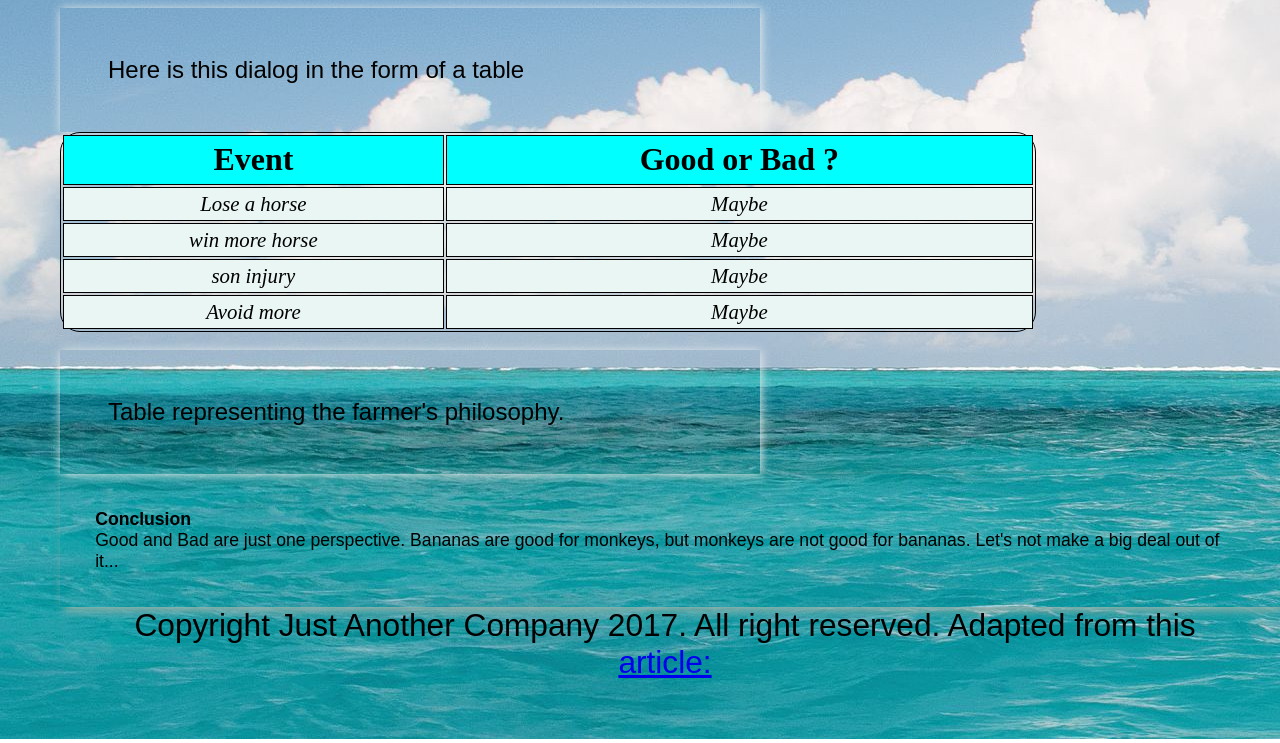
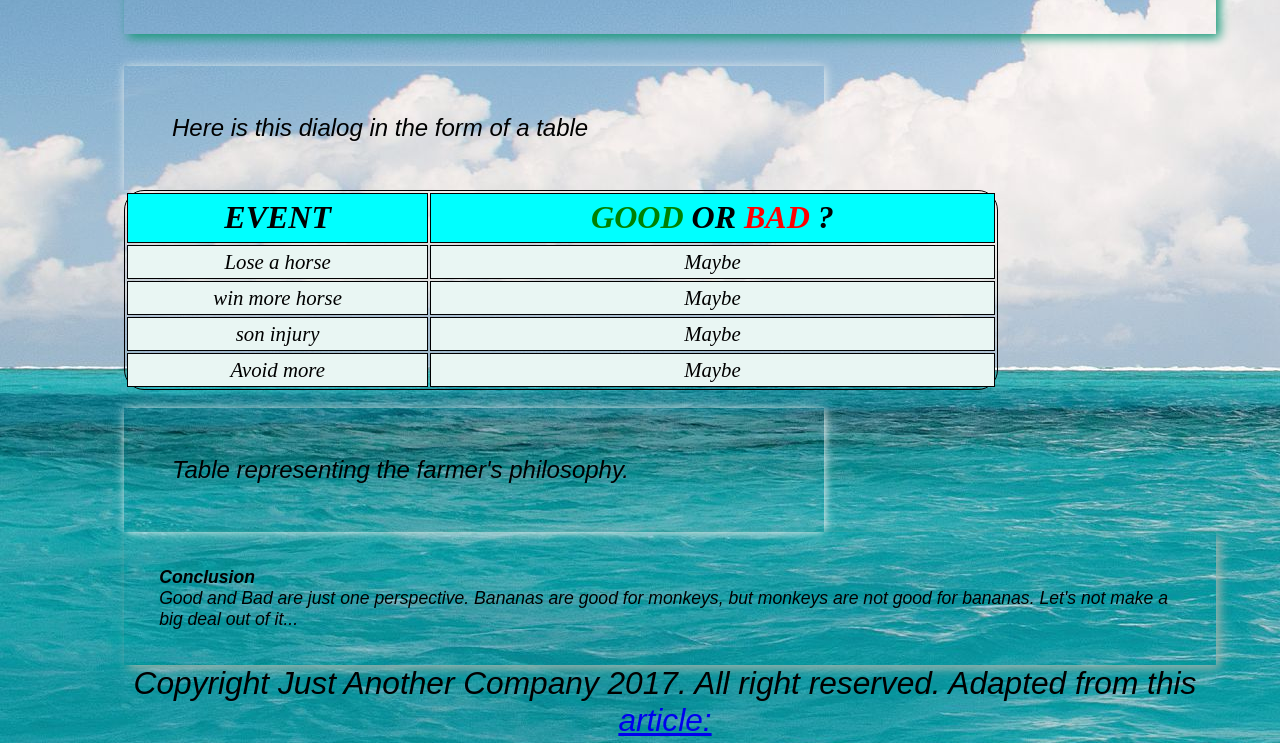
Before and after one commit to galalkoro/Learning-Challenge, a plain HTML site: page index.html in a window 1280 px wide. Shown: the part 1057-1800 px from the top of the page. Drawn offline with Linux system fonts and the light colour scheme.

Commit message:
fixing-styling

```diff
--- a/index.html
+++ b/index.html
@@ -10,6 +10,11 @@
 </head>
 
 <body>
+
+    <header class="head">
+        <h1> Story of the Chinese Farmer</h1>
+    </header>
+
 <section class="container">
     <section class="image">
         <h1> Story of the Chinese Farmer</h1>
@@ -51,10 +56,10 @@
     <section class="table">
         <p>Here is this dialog in the form of a table</p>
 
-        <table>
+        <table class="table-data">
             <tr>
                <th>Event</th>
-               <th>Good or Bad ?</th>
+               <th> <span id="good">Good </span> or <span id="bad">Bad </span> ?</th>
             </tr>
           <tr>
               <td>Lose a horse</td>
--- a/style.css
+++ b/style.css
@@ -7,6 +7,15 @@
 body{
     align-items: center;
  background-image: url("./Images/background.jpg");
+ font-style: italic;
+ width: 90%;
+ margin: auto;
+ padding: auto;
+
+}
+
+.head{
+    background-color: yellow;
 }
 
 p{
@@ -88,10 +97,23 @@ font-size: 1.3rem;
 .table table th{
     background-color: aqua;
     font-size: 2em;
+    text-transform: uppercase;
+}
+
+.table .or {
+    text-transform: capitalize !important;
 }
 
 .last-p{
     padding-left: 60px;
+}
+
+#good{
+    color: green;
+}
+
+#bad{
+    color: red;
 }
 
 .last-p p{
```
